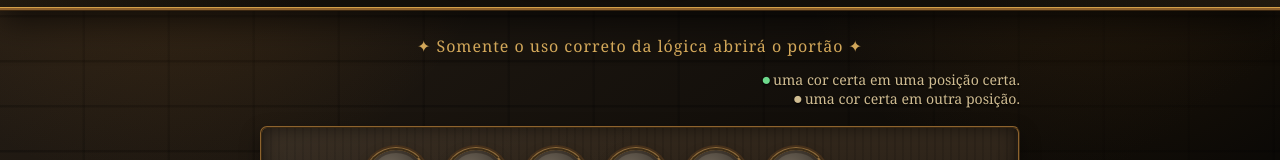
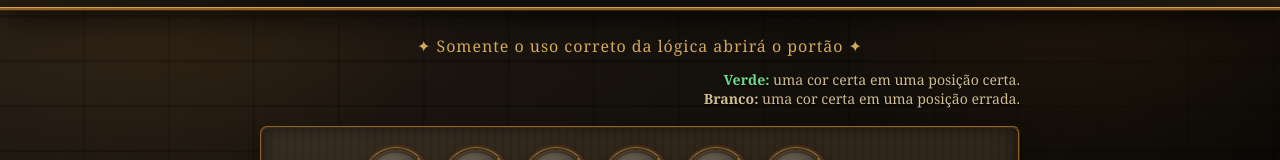
Before and after one commit to gcastolldi-art/JogoSenha, a plain HTML site: page index.html in a window 1280 px wide. Shown: the part 200-360 px from the top of the page. Drawn offline with Linux system fonts and the light colour scheme.

Commit message:
ajuste de texto na tela inicial

```diff
--- a/index.html
+++ b/index.html
@@ -20,7 +20,7 @@
   </header>
 
   <main>
-    <p class="instructions"><strong>⏺</strong> uma cor certa em uma posição certa.<br> <strong>⏺</strong> uma cor certa em outra posição.</p>
+    <p class="instructions"><strong>Verde:</strong> uma cor certa em uma posição certa.<br> <strong>Branco:</strong> uma cor certa em uma posição errada.</p>
     <section id="board" aria-live="polite" aria-label="Tentativas"></section>
   </main>
 
```
